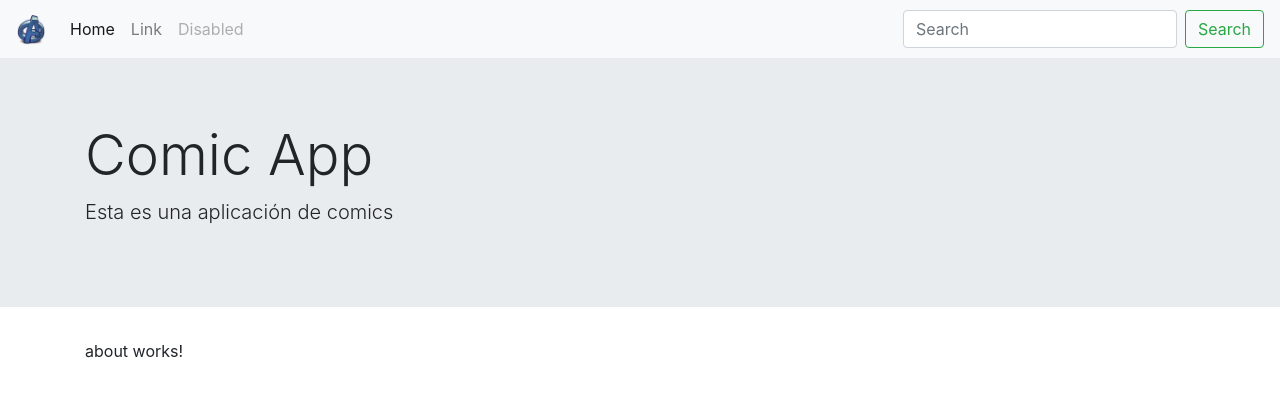
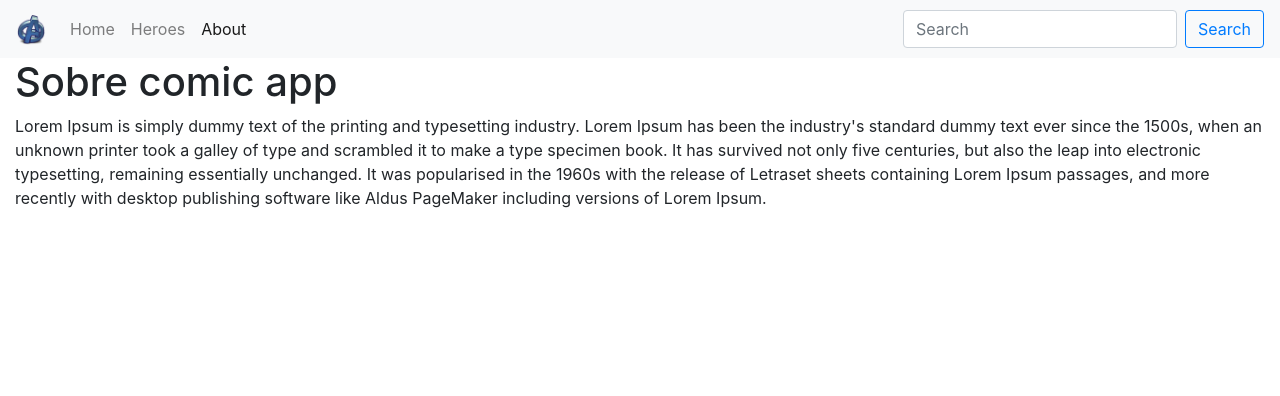
Before and after one commit to OscarMunozBernales/web-angular, an Angular app in the folder SPA/: page /about in a window 1280 px wide. Shown: the top 396 px of the page. Built offline with nearby package versions, Linux system fonts and the light colour scheme.

Commit message:
decorando SPA

```diff
--- a/SPA/src/app/app.component.html
+++ b/SPA/src/app/app.component.html
@@ -1,9 +1,6 @@
 <app-navbar></app-navbar>
 
+<div class="container-fluid">
 
-<app-home></app-home>
-
-
-<div class="container">
     <router-outlet></router-outlet>
 </div>
--- a/SPA/src/app/app.routes.ts
+++ b/SPA/src/app/app.routes.ts
@@ -1,11 +1,13 @@
 import { RouterModule, Routes } from '@angular/router';
 import { HomeComponent } from './components/home/home.component';
 import { AboutComponent } from './components/about/about.component';
+import { HeroesComponent } from './components/heroes/heroes.component';
 
 const APP_ROUTES: Routes = [
 
     { path: 'home', component: HomeComponent },
     { path: 'about', component: AboutComponent },
+    { path: 'heroes', component: HeroesComponent },
     { path: '**', pathMatch: 'full', redirectTo: 'home' }
 
 ];
--- a/SPA/src/app/components/about/about.component.html
+++ b/SPA/src/app/components/about/about.component.html
@@ -1 +1,9 @@
-<p>about works!</p>
+<h1 class="animated fadeIn fast">Sobre comic app</h1>
+<p class="animated fadeIn">
+    Lorem Ipsum is simply dummy text of the printing and typesetting industry. Lorem Ipsum has been the industry's
+    standard dummy text ever since the 1500s, when an unknown printer took a galley of type and scrambled it to make
+    a type specimen book. It has survived not only five centuries, but also the leap into electronic typesetting,
+    remaining essentially unchanged. It was popularised in the 1960s with the release of Letraset sheets containing
+    Lorem Ipsum passages, and more recently with desktop publishing software like Aldus PageMaker including versions
+    of Lorem Ipsum.
+</p>
--- a/SPA/src/app/components/heroes/heroes.component.html
+++ b/SPA/src/app/components/heroes/heroes.component.html
@@ -1 +1,17 @@
-<p>heroes works!</p>
+<h1>Heroes <small>Marvel y DC</small></h1>
+
+<hr>
+
+<div class="card-columns">
+
+    <div class="card">
+      <img src="assets/img/aquaman.png" class="card-img-top" alt="...">
+      <div class="card-body">
+        <h5 class="card-title">Card title</h5>
+        <p class="card-text">This card has supporting text below as a natural lead-in to additional content.</p>
+        <p class="card-text"><small class="text-muted">Last updated 3 mins ago</small></p>
+        <button class="btn btn-outline-primary btn-block"> Ver mas</button>
+      </div>
+    </div>
+
+  </div>
--- a/SPA/src/app/components/home/home.component.html
+++ b/SPA/src/app/components/home/home.component.html
@@ -1,6 +1,6 @@
 
 
-<div class="jumbotron jumbotron-fluid">
+<div class="jumbotron jumbotron-fluid animated fadeIn fast">
     <div class="container">
       <h1 class="display-4">Comic App</h1>
       <p class="lead">Esta es una aplicación de comics</p>
--- a/SPA/src/app/components/shared/navbar/navbar.component.html
+++ b/SPA/src/app/components/shared/navbar/navbar.component.html
@@ -7,19 +7,22 @@
             <img src="assets/img/A-64.png" width="30" height="30" alt="" loading="lazy">
           </a>
       <ul class="navbar-nav mr-auto mt-2 mt-lg-0">
-        <li class="nav-item active">
-          <a class="nav-link" href="#">Home <span class="sr-only">(current)</span></a>
+
+
+        <li class="nav-item" routerLinkActive="active">
+          <a class="nav-link" [routerLink] ="['home']">Home</a>
         </li>
-        <li class="nav-item">
-          <a class="nav-link" href="#">Link</a>
+        <li class="nav-item" routerLinkActive="active">
+          <a class="nav-link" [routerLink] ="['heroes']" >Heroes</a>
         </li>
-        <li class="nav-item">
-          <a class="nav-link disabled" href="#" tabindex="-1" aria-disabled="true">Disabled</a>
+        <li class="nav-item" routerLinkActive="active">
+          <a class="nav-link" [routerLink] ="['about']">About</a>
         </li>
+
       </ul>
       <form class="form-inline my-2 my-lg-0">
         <input class="form-control mr-sm-2" type="search" placeholder="Search" aria-label="Search">
-        <button class="btn btn-outline-success my-2 my-sm-0" type="submit">Search</button>
+        <button class="btn btn-outline-primary my-2 my-sm-0" type="submit">Search</button>
       </form>
     </div>
   </nav>
--- a/SPA/src/styles.css
+++ b/SPA/src/styles.css
@@ -1 +1,34 @@
 /* You can add global styles to this file, and also import other style files */
+body{
+  padding-bottom: 50px;
+}
+
+/* ANIMACIONES */
+
+.animated {
+    -webkit-animation-duration: 1s;
+    animation-duration: 1s;
+    -webkit-animation-fill-mode: both;
+    animation-fill-mode: both;
+  }
+
+  .fast {
+    -webkit-animation-duration: 0.4s;
+    animation-duration: 0.4s;
+    -webkit-animation-fill-mode: both;
+    animation-fill-mode: both;
+  }
+
+  @keyframes fadeIn {
+    from {
+      opacity: 0;
+    }
+
+    to {
+      opacity: 1;
+    }
+  }
+
+  .fadeIn {
+    animation-name: fadeIn;
+  }
```
Also changed, not shown: 1 other file (tests, documents, lock files or other folders).
